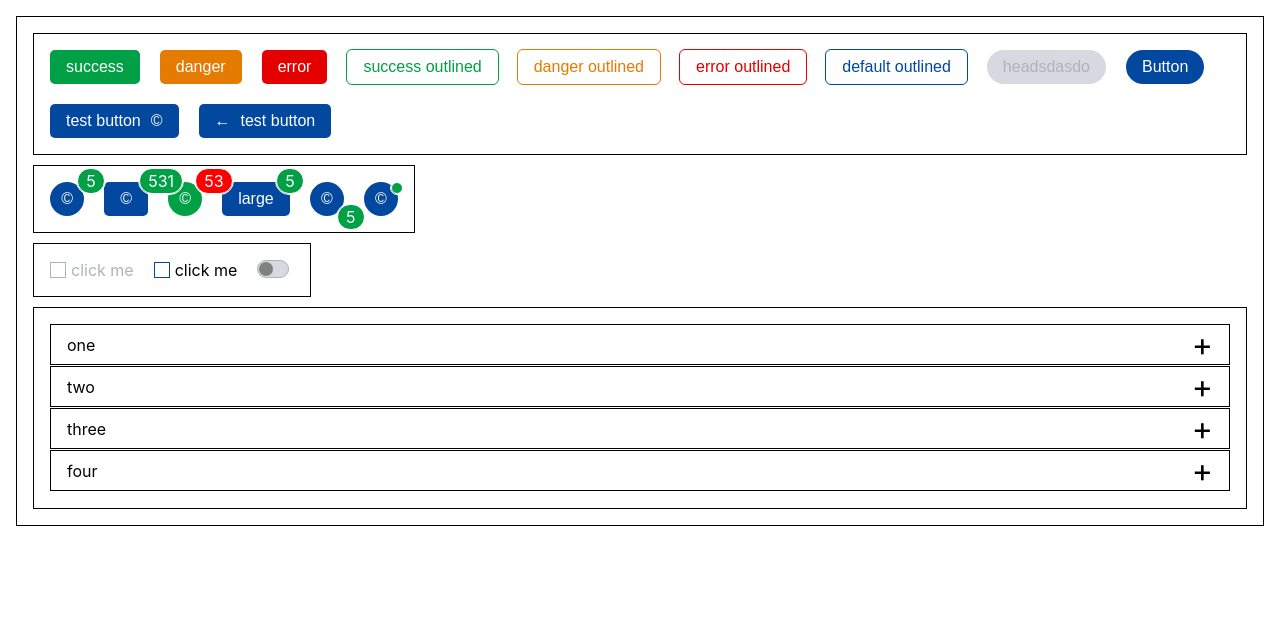
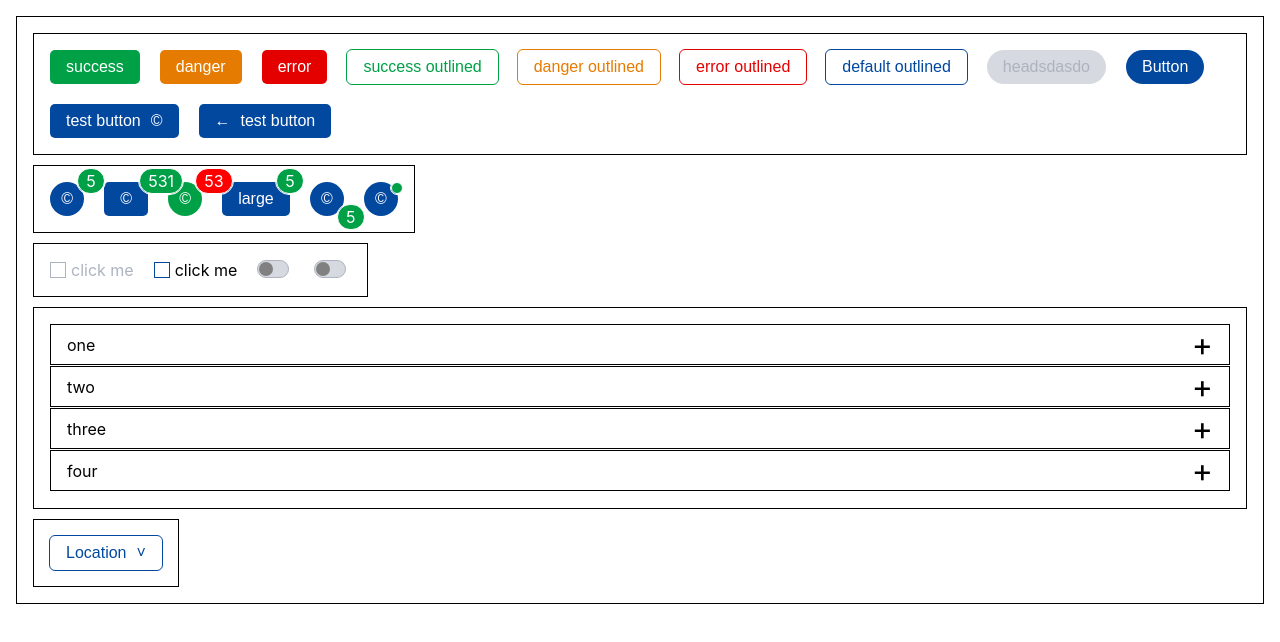
Before and after one commit to bandvov/react-ui-kit, a React (Create React App) app: page / in a window 1280 px wide. Shown: the top 642 px of the page. Built offline with nearby package versions, Linux system fonts and the light colour scheme.

Commit message:
add basic dropdown

```diff
--- a/src/App.tsx
+++ b/src/App.tsx
@@ -3,8 +3,16 @@ import Accordion from "./components/Accordion";
 import Badge from "./components/Badge";
 import Button from "./components/Button";
 import Checkbox from "./components/Checkbox";
+import Dropdown from "./components/Dropdown";
+import { COLORS } from "./CONSTANTS";
 
-const items: { title: string; content: string | ReactElement }[] = [
+interface DropdownItem {
+  id: number;
+  title: string;
+  selected: boolean;
+  url?: string;
+}
+const accordionItems: { title: string; content: string | ReactElement }[] = [
   {
     title: "one",
     content: `bla bla bla bla bla bla bla bla bla bla bla bla bla bla bla bla bla bla bla bl
@@ -30,10 +38,58 @@ const items: { title: string; content: string | ReactElement }[] = [
       "bla bla bla bla bla bla bla bla bla bla bla bla bla bla bla bla bla bla bla bla bla bla bla bla bla bla bla bla bla bla bla",
   },
 ];
+
+const dropdownItems: DropdownItem[] = [
+  {
+    id: 0,
+    title: "New York",
+    selected: false,
+    url: "http://www.google.com",
+  },
+  {
+    id: 1,
+    title: "Dublin",
+    selected: false,
+  },
+  {
+    id: 2,
+    title: "California",
+    selected: false,
+  },
+  {
+    id: 3,
+    title: "Istanbul",
+    selected: false,
+  },
+  {
+    id: 4,
+    title: "Izmir asd das das das d",
+    selected: false,
+  },
+  {
+    id: 5,
+    title: "Oslo",
+    selected: false,
+  },
+];
+
 function App() {
   const [checked, setChecked] = useState(false);
   const [show, setShow] = useState<number | null>(null);
+  const [openDropdown, setOpenDropdown] = useState<boolean>(false);
+  const [items, setItems] = useState<DropdownItem[]>(dropdownItems);
 
+  const dropdownHandler = (id: number): void => {
+    const updatedItems = items.map((item) => {
+      item.selected = false;
+      if (item.id === id) {
+        item.selected = !item.selected;
+      }
+      return item;
+    });
+
+    setItems(updatedItems);
+  };
 
   return (
     <div
@@ -143,6 +199,14 @@ function App() {
           label={"click me"}
         />
         <Checkbox
+          disabled
+          variant={"toggle"}
+          checked={checked}
+          handler={() => {
+            setChecked(!checked);
+          }}
+        />
+        <Checkbox
           variant={"toggle"}
           checked={checked}
           handler={() => {
@@ -162,9 +226,9 @@ function App() {
         }}
       >
         <div>
-          {items.map((item, index) => {
+          {accordionItems.map((item, index) => {
             return (
-              <div key={item.title} >
+              <div key={item.title}>
                 <Accordion
                   show={show === index}
                   setShow={() => {
@@ -183,6 +247,44 @@ function App() {
           })}
         </div>
       </div>
+      <div
+        style={{
+          width: "auto",
+          padding: "1rem",
+          border: "1px solid",
+          gap: "20px",
+          display: "flex",
+          flexWrap: "wrap",
+          flex: 1,
+        }}
+      >
+        <Dropdown
+          isOpen={openDropdown}
+          title={"Location"}
+          toggle={() => setOpenDropdown(!openDropdown)}
+        >
+          {items.map((item: DropdownItem) => {
+            return (
+              <div
+                tabIndex={0}
+                onClick={() => {
+                  setOpenDropdown(false);
+                  dropdownHandler(item.id);
+                }}
+                style={{
+                  backgroundColor: item.selected ? COLORS.Blue : "white",
+                  color: item.selected ? "white" : "black",
+                  borderBottom: "0.5px solid",
+                  display: "flex",
+                  justifyContent: "stretch",
+                }}
+              >
+                <span style={{ padding: "0.2rem .5rem" }}>{item.title}</span>
+              </div>
+            );
+          })}
+        </Dropdown>
+      </div>
     </div>
   );
 }
--- /dev/null
+++ b/src/components/Dropdown.tsx
@@ -0,0 +1,49 @@
+import React, { ReactElement, useRef, useState, useEffect } from "react";
+import Button from "../components/Button";
+
+export default function Dropdown({
+  isOpen,
+  title,
+  children,
+  toggle,
+}: {
+  toggle: () => void;
+  isOpen: boolean;
+  title: string;
+  children: ReactElement| ReactElement[];
+}) {
+
+  return (
+    <div style={{ position: "relative" }}>
+      <Button
+      variant={"default-outlined"}
+        style={{
+          margin:"auto",
+          width: "100%",
+          display: "flex",
+          justifyContent: "space-between",
+        }}
+        onClick={toggle}
+      >
+        {title} {isOpen ? <span>&#708;</span> : <span>&#709;</span>}
+      </Button>
+      <div
+        style={{
+
+          width: "max-content",
+          top: "50px",
+          left: 'calc(50% - 90px)',
+          opacity: isOpen ? 1 : 0,
+          transition: "all .2s ",
+          boxShadow: `0 1em 1em rgba(0,0,0,0.1),
+          0 0  0 2px rgb(255,255,255),
+          0.1em 0.1em .5em rgba(0,0,0,0.3)`,
+          height: isOpen ? "" : 0,
+          position: "absolute",
+        }}
+      >
+        {children}
+      </div>
+    </div>
+  );
+}
--- a/src/types.d.ts
+++ b/src/types.d.ts
@@ -8,6 +8,7 @@ export type Variant =
   | "default-outlined";
 
 export type CommonProps = {
+  ref?: MutableRefObject<any>;
   key?: string | number;
   className?: string;
   onClick?: () => void;
```
